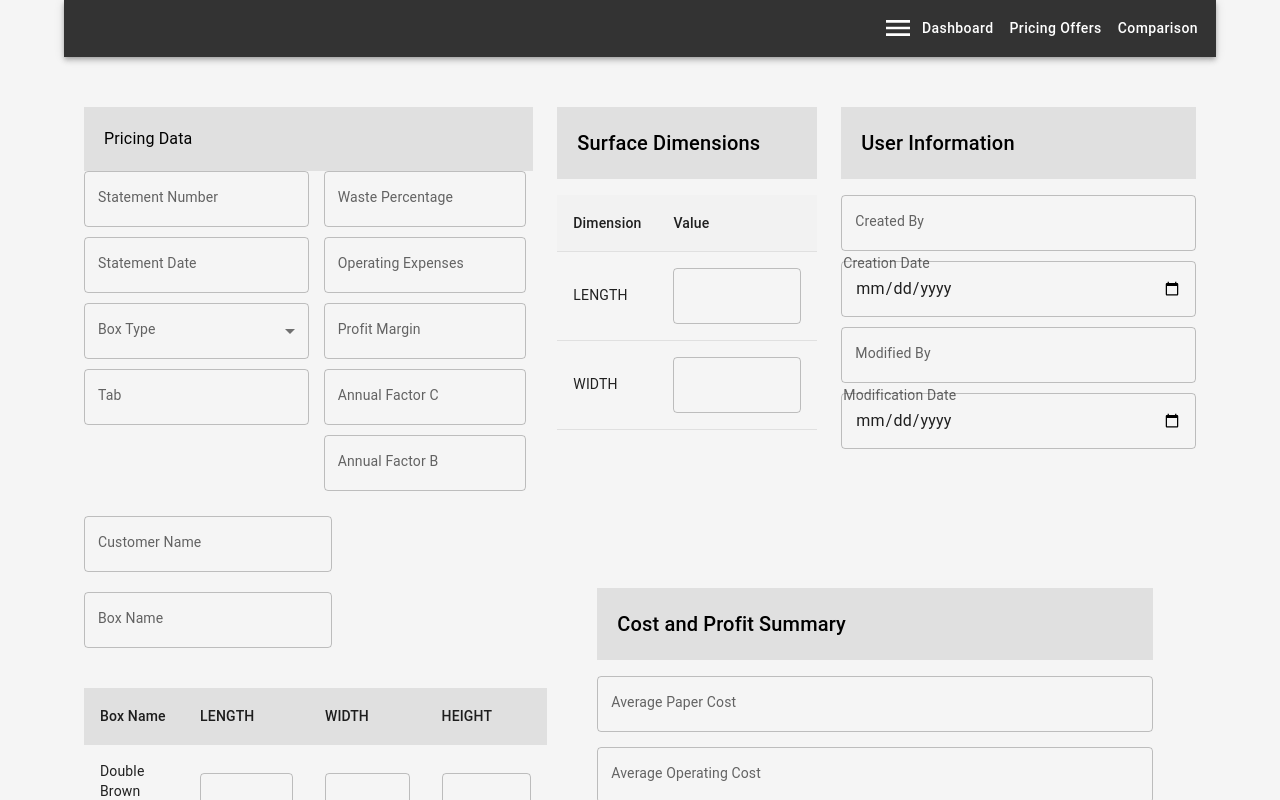
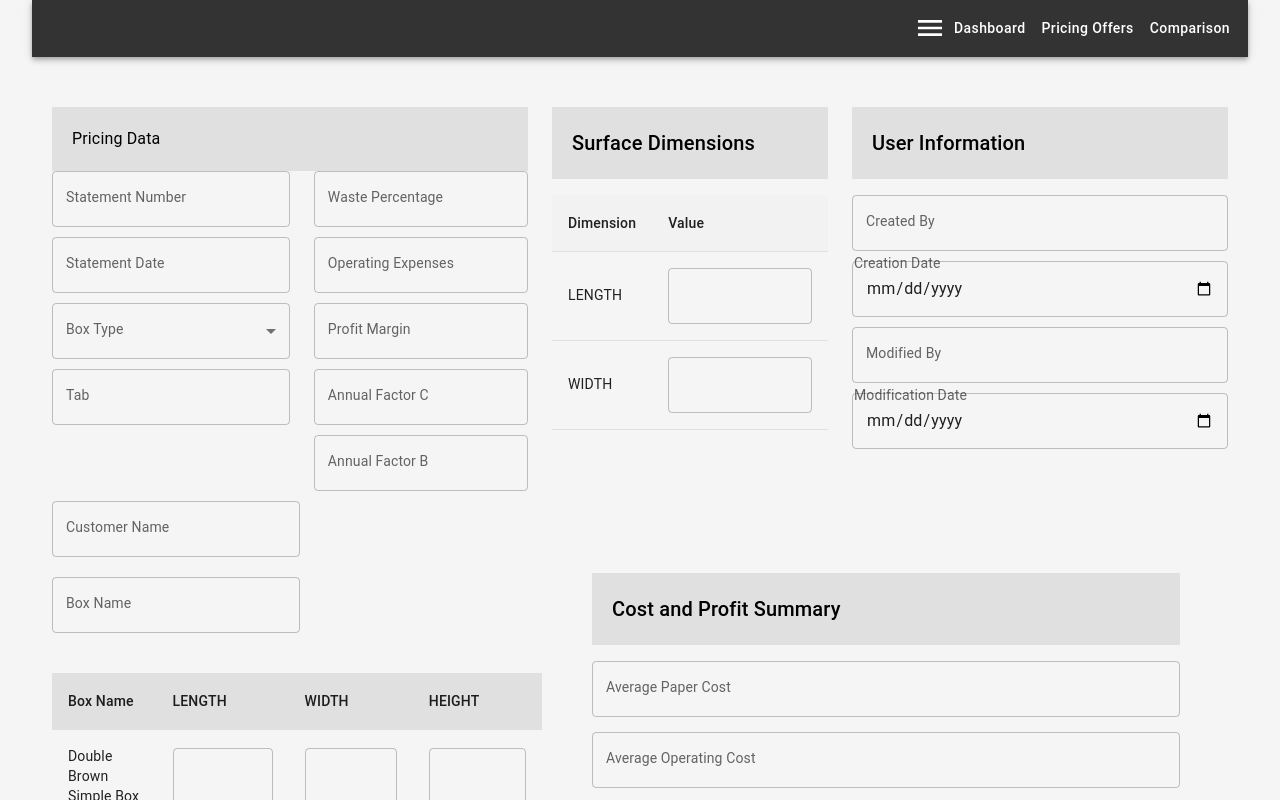
Before and after one commit to karim40188/pricing-project-master, a React (Vite) app: page /home in a window 1280 px wide. Shown: the top 800 px of the page. Built offline with nearby package versions, Linux system fonts and the light colour scheme.

Commit message:
some edit

```diff
--- a/src/components/Home.jsx
+++ b/src/components/Home.jsx
@@ -112,7 +112,7 @@ function Home() {
             <Typography sx={{ backgroundColor: "#E0E0E0", p: "20px" ,width:'100%'}}>
               {t("pricingData")}
             </Typography>
-            <Box sx={{ display: "flex", flexWrap: "wrap", gap: "15px" }}>
+            <Box sx={{ display: "flex", flexWrap: "wrap", justifyContent:'space-between' }}>
               <Box
                 sx={{
                   display: "flex",
--- a/src/components/Layout.jsx
+++ b/src/components/Layout.jsx
@@ -7,7 +7,7 @@ import { LanguageContext } from "./Context/Context";
 
 function Layout() {
   const { direction, sideBarOpen } = useContext(LanguageContext);
-  let sidebarWidth = sideBarOpen ? { xs: "40%", sm: "200px", md: "240px" } : "";
+  let sidebarWidth = sideBarOpen ? { xs: "30%", sm: "200px", md: "240px" } : "";
 
   return (
     <Box
@@ -21,7 +21,7 @@ function Layout() {
       <Box>
         <Box
           sx={{
-            width: sideBarOpen ? "85%" : "90%",
+            width: sideBarOpen ? "80%" : "95%",
             margin: "auto",
 
             ml: sidebarWidth,
--- a/src/components/SideBar.jsx
+++ b/src/components/SideBar.jsx
@@ -12,7 +12,7 @@ function SideBar() {
     useContext(LanguageContext);
   const { t } = useTranslation();
   const [links, setLinks] = useState([]);
-  let sidebarWidth = sideBarOpen ? { xs: "40%", sm: "200px", md: "240px" } : "";
+  let sidebarWidth = sideBarOpen ? { xs: "30%", sm: "200px", md: "240px" } : "";
 
   useEffect(() => {
     setLinks([
```
